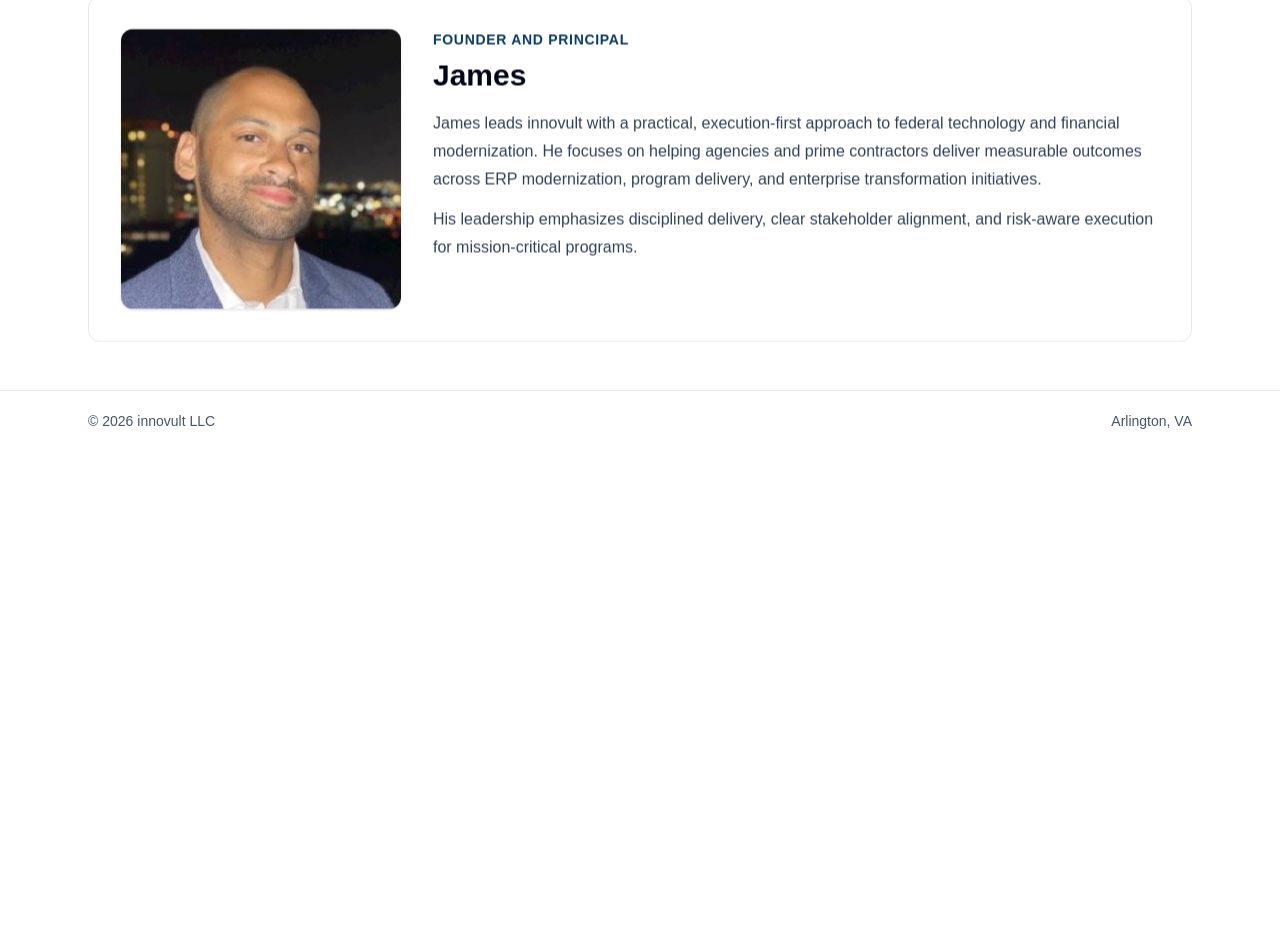
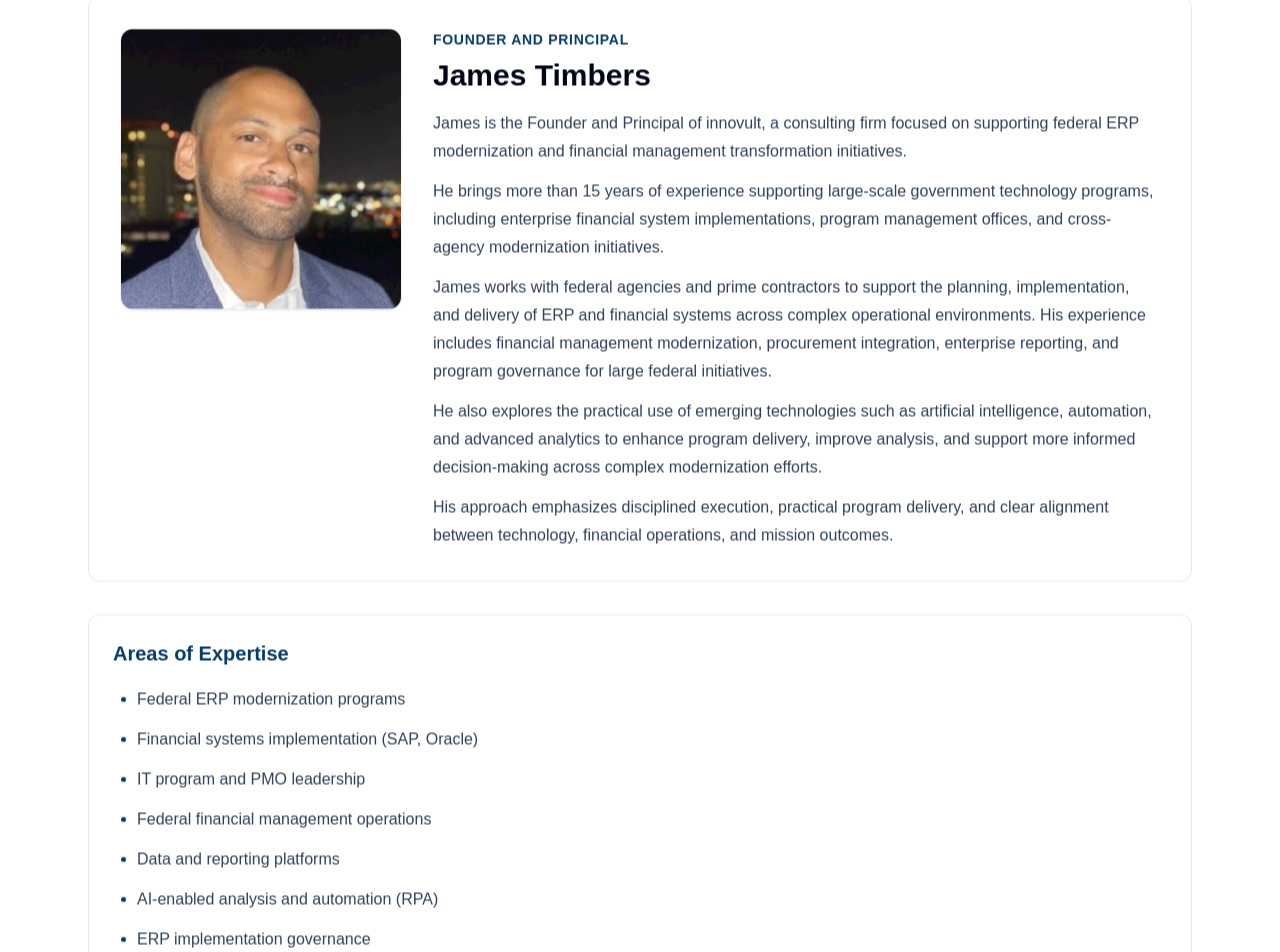
Before and after one commit to jtimbers3/innovult-site, a Next.js app in the folder innovult-site/: page /leadership in a window 1280 px wide. Shown: the part 335-1287 px from the top of the page. Before the commit the page ends 800 px from the top, so only its background shows below. Built offline with nearby package versions, Linux system fonts and the light colour scheme.

Commit message:
Update leadership copy and add expertise section

```diff
--- a/innovult-site/src/app/leadership/page.tsx
+++ b/innovult-site/src/app/leadership/page.tsx
@@ -2,14 +2,24 @@ import Image from "next/image";
 import FadeInOnScroll from "@/components/FadeInOnScroll";
 
 export default function LeadershipPage() {
+  const expertise = [
+    "Federal ERP modernization programs",
+    "Financial systems implementation (SAP, Oracle)",
+    "IT program and PMO leadership",
+    "Federal financial management operations",
+    "Data and reporting platforms",
+    "AI-enabled analysis and automation (RPA)",
+    "ERP implementation governance",
+  ];
+
   return (
     <div className="space-y-8">
       <FadeInOnScroll>
         <section className="rounded-xl border border-slate-200 bg-white p-8">
           <h1 className="text-3xl font-bold tracking-tight text-[#0A3A66] sm:text-4xl">Leadership</h1>
           <p className="mt-4 max-w-4xl text-base leading-7 text-slate-700 sm:text-lg">
-            innovult is led by experienced practitioners focused on federal ERP, financial systems modernization,
-            and delivery outcomes in complex government environments.
+            innovult is led by experienced practitioners focused on federal ERP modernization, financial system
+            transformation, and delivery of complex technology programs across government environments.
           </p>
         </section>
       </FadeInOnScroll>
@@ -20,7 +30,7 @@ export default function LeadershipPage() {
             <div className="mx-auto w-full max-w-[280px]">
               <Image
                 src="/james-founder.jpg"
-                alt="James, Founder and Principal of innovult"
+                alt="James Timbers, Founder and Principal of innovult"
                 width={320}
                 height={320}
                 className="aspect-[4/5] w-full rounded-xl object-cover object-center shadow-sm sm:aspect-auto"
@@ -30,20 +40,53 @@ export default function LeadershipPage() {
 
             <div>
               <p className="text-sm font-semibold uppercase tracking-wider text-[#0A3A66]">Founder and Principal</p>
-              <h2 className="mt-2 text-2xl font-bold text-slate-950 sm:text-3xl">James</h2>
+              <h2 className="mt-2 text-2xl font-bold text-slate-950 sm:text-3xl">James Timbers</h2>
+
               <p className="mt-4 text-base leading-7 text-slate-700">
-                James leads innovult with a practical, execution-first approach to federal technology and financial
-                modernization. He focuses on helping agencies and prime contractors deliver measurable outcomes across
-                ERP modernization, program delivery, and enterprise transformation initiatives.
+                James is the Founder and Principal of innovult, a consulting firm focused on supporting federal ERP
+                modernization and financial management transformation initiatives.
               </p>
+
               <p className="mt-3 text-base leading-7 text-slate-700">
-                His leadership emphasizes disciplined delivery, clear stakeholder alignment, and risk-aware execution
-                for mission-critical programs.
+                He brings more than 15 years of experience supporting large-scale government technology programs,
+                including enterprise financial system implementations, program management offices, and cross-agency
+                modernization initiatives.
+              </p>
+
+              <p className="mt-3 text-base leading-7 text-slate-700">
+                James works with federal agencies and prime contractors to support the planning, implementation, and
+                delivery of ERP and financial systems across complex operational environments. His experience includes
+                financial management modernization, procurement integration, enterprise reporting, and program
+                governance for large federal initiatives.
+              </p>
+
+              <p className="mt-3 text-base leading-7 text-slate-700">
+                He also explores the practical use of emerging technologies such as artificial intelligence,
+                automation, and advanced analytics to enhance program delivery, improve analysis, and support more
+                informed decision-making across complex modernization efforts.
+              </p>
+
+              <p className="mt-3 text-base leading-7 text-slate-700">
+                His approach emphasizes disciplined execution, practical program delivery, and clear alignment between
+                technology, financial operations, and mission outcomes.
               </p>
             </div>
           </div>
         </section>
       </FadeInOnScroll>
+
+      <FadeInOnScroll>
+        <section className="rounded-xl border border-slate-200 bg-white p-6">
+          <h3 className="text-xl font-semibold text-[#0A3A66]">Areas of Expertise</h3>
+          <ul className="mt-4 list-disc space-y-2 pl-6 text-slate-700 marker:text-[#0A3A66]">
+            {expertise.map((item) => (
+              <li key={item} className="leading-8">
+                {item}
+              </li>
+            ))}
+          </ul>
+        </section>
+      </FadeInOnScroll>
     </div>
   );
 }
```
